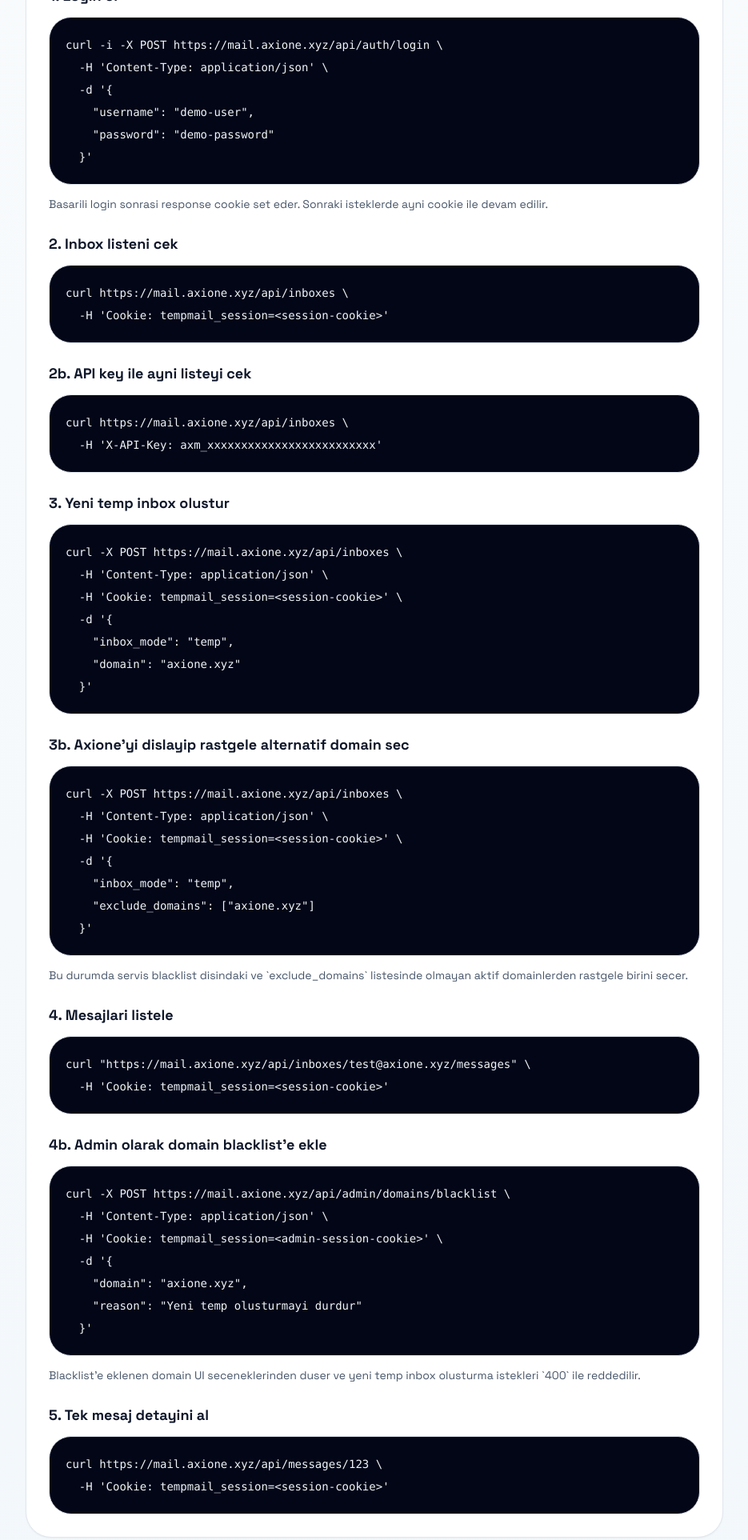
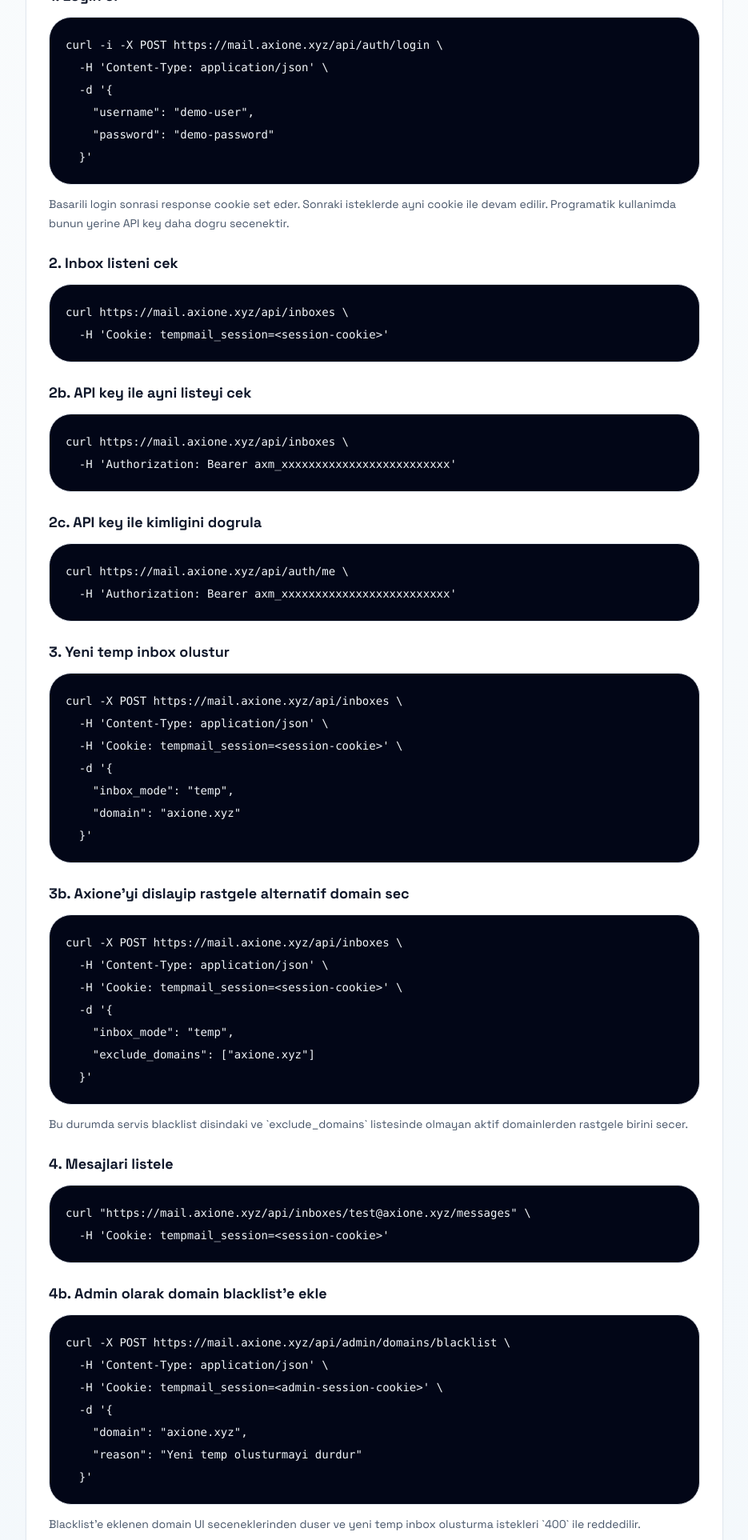
Before and after one commit to Kaesra/axione-tempmail, a FastAPI app: page /guide in a window 1280 px wide. Shown: the part 3509-5434 px from the top of the page at 80% size, without its empty margins (344-1279 px from the left). Run offline with FastAPI, Linux system fonts and the light colour scheme; some libraries are stand-ins or nearby versions.

Commit message:
Document and expose API key auth flow
Allow auth status checks through API keys and document Bearer-based inbox and Google integration calls so automation can use the service without a browser login session.

```diff
--- a/app/auth_service.py
+++ b/app/auth_service.py
@@ -162,10 +162,15 @@ def get_user_by_api_key(token: str | None) -> dict | None:
         return _public_user(user)
 
 
-def require_user(request: Request, tempmail_session: str | None = Cookie(default=None)) -> dict:
-    user = get_user_by_session(tempmail_session)
+def get_authenticated_user(request: Request, session_token: str | None = None) -> dict | None:
+    user = get_user_by_session(session_token)
     if user is None:
         user = get_user_by_api_key(_extract_api_key(request))
+    return user
+
+
+def require_user(request: Request, tempmail_session: str | None = Cookie(default=None)) -> dict:
+    user = get_authenticated_user(request, tempmail_session)
     if user is None:
         raise HTTPException(status_code=401, detail="Authentication required")
     if not user["is_approved"]:
--- a/app/main.py
+++ b/app/main.py
@@ -15,6 +15,7 @@ from app.auth_service import (
     approve_user,
     create_api_key,
     ensure_bootstrap_admin,
+    get_authenticated_user,
     get_user_by_session,
     list_pending_users,
     list_api_keys,
@@ -167,7 +168,7 @@ async def auth_logout(request: Request, response: Response) -> AuthMessageRespon
 
 @app.get("/api/auth/me", response_model=AuthStatusResponse)
 async def auth_me(request: Request) -> AuthStatusResponse:
-    user = get_user_by_session(request.cookies.get(SESSION_COOKIE))
+    user = get_authenticated_user(request, request.cookies.get(SESSION_COOKIE))
     return AuthStatusResponse(user=UserResponse(**user) if user else None)
 
 
--- a/app/templates/docs.html
+++ b/app/templates/docs.html
@@ -246,7 +246,7 @@ DELETE /api/admin/domains/blacklist/{domain}</code></pre>
     "password": "demo-password"
   }'</code></pre>
                   </div>
-                  <p class="mt-3 text-sm leading-6 text-slate-600">Basarili login sonrasi response cookie set eder. Sonraki isteklerde ayni cookie ile devam edilir.</p>
+                  <p class="mt-3 text-sm leading-6 text-slate-600">Basarili login sonrasi response cookie set eder. Sonraki isteklerde ayni cookie ile devam edilir. Programatik kullanimda bunun yerine API key daha dogru secenektir.</p>
                 </div>
 
                 <div>
@@ -261,7 +261,15 @@ DELETE /api/admin/domains/blacklist/{domain}</code></pre>
                   <p class="mb-3 text-lg font-semibold text-slate-900">2b. API key ile ayni listeyi cek</p>
                   <div class="overflow-hidden rounded-[28px] border border-slate-200 bg-slate-950 text-slate-100">
                     <pre class="overflow-x-auto px-5 py-5 text-sm leading-7"><code>curl https://mail.axione.xyz/api/inboxes \
-  -H 'X-API-Key: axm_xxxxxxxxxxxxxxxxxxxxxxxxx'</code></pre>
+  -H 'Authorization: Bearer axm_xxxxxxxxxxxxxxxxxxxxxxxxx'</code></pre>
+                  </div>
+                </div>
+
+                <div>
+                  <p class="mb-3 text-lg font-semibold text-slate-900">2c. API key ile kimligini dogrula</p>
+                  <div class="overflow-hidden rounded-[28px] border border-slate-200 bg-slate-950 text-slate-100">
+                    <pre class="overflow-x-auto px-5 py-5 text-sm leading-7"><code>curl https://mail.axione.xyz/api/auth/me \
+  -H 'Authorization: Bearer axm_xxxxxxxxxxxxxxxxxxxxxxxxx'</code></pre>
                   </div>
                 </div>
 
@@ -320,6 +328,23 @@ DELETE /api/admin/domains/blacklist/{domain}</code></pre>
                     <pre class="overflow-x-auto px-5 py-5 text-sm leading-7"><code>curl https://mail.axione.xyz/api/messages/123 \
   -H 'Cookie: tempmail_session=&lt;session-cookie&gt;'</code></pre>
                   </div>
+                </div>
+
+                <div>
+                  <p class="mb-3 text-lg font-semibold text-slate-900">6. Google aliaslarini API key ile cek</p>
+                  <div class="overflow-hidden rounded-[28px] border border-slate-200 bg-slate-950 text-slate-100">
+                    <pre class="overflow-x-auto px-5 py-5 text-sm leading-7"><code>curl https://mail.axione.xyz/api/integrations/google/aliases \
+  -H 'Authorization: Bearer axm_xxxxxxxxxxxxxxxxxxxxxxxxx'</code></pre>
+                  </div>
+                </div>
+
+                <div>
+                  <p class="mb-3 text-lg font-semibold text-slate-900">7. Google mesajlarini API key ile cek</p>
+                  <div class="overflow-hidden rounded-[28px] border border-slate-200 bg-slate-950 text-slate-100">
+                    <pre class="overflow-x-auto px-5 py-5 text-sm leading-7"><code>curl https://mail.axione.xyz/api/integrations/google/messages \
+  -H 'Authorization: Bearer axm_xxxxxxxxxxxxxxxxxxxxxxxxx'</code></pre>
+                  </div>
+                  <p class="mt-3 text-sm leading-6 text-slate-600">Boylece Google tarafindaki bagli hesap mail akisini session cookie yerine dogrudan API key ile cagirabilirsin.</p>
                 </div>
               </div>
             </section>
@@ -407,7 +432,7 @@ DELETE /api/admin/domains/blacklist/{domain}</code></pre>
                 </div>
                 <div class="rounded-3xl border border-slate-200 p-5">
                   <p class="text-lg font-semibold text-slate-900">Session zorunlu</p>
-                  <p class="mt-2 text-sm leading-6 text-slate-600">Inbox ve mesaj endpoint'lerinin tamami kullanici oturumu ister.</p>
+                  <p class="mt-2 text-sm leading-6 text-slate-600">Inbox, mesaj ve Google entegrasyon endpoint'leri session cookie veya API key ister.</p>
                 </div>
                 <div class="rounded-3xl border border-slate-200 p-5">
                   <p class="text-lg font-semibold text-slate-900">Health endpoint</p>
```
